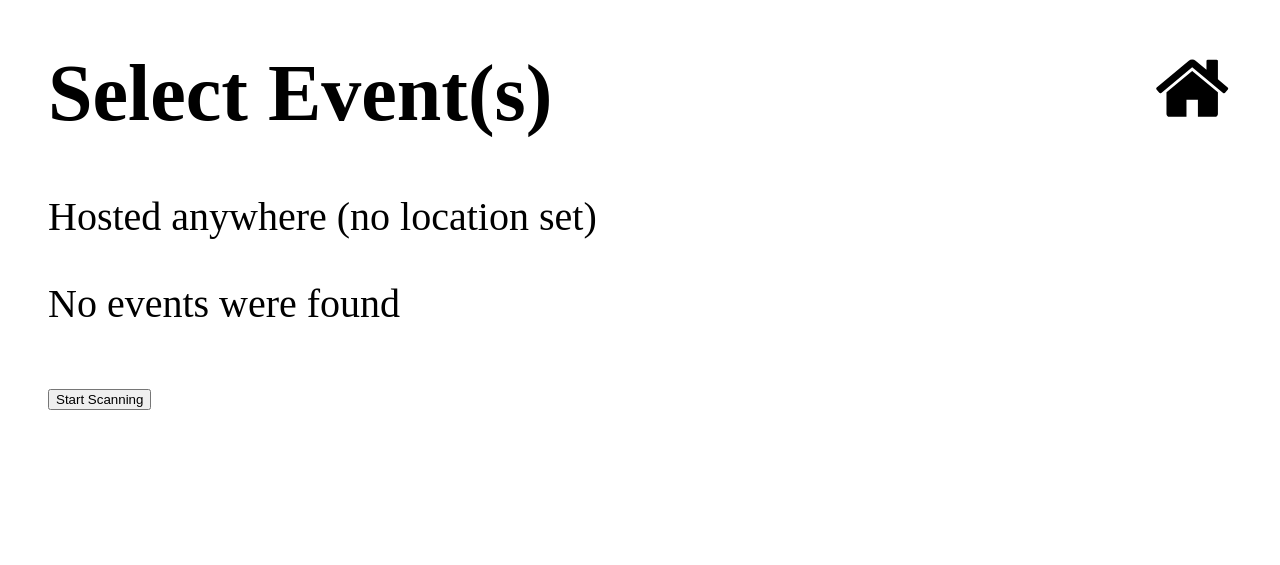
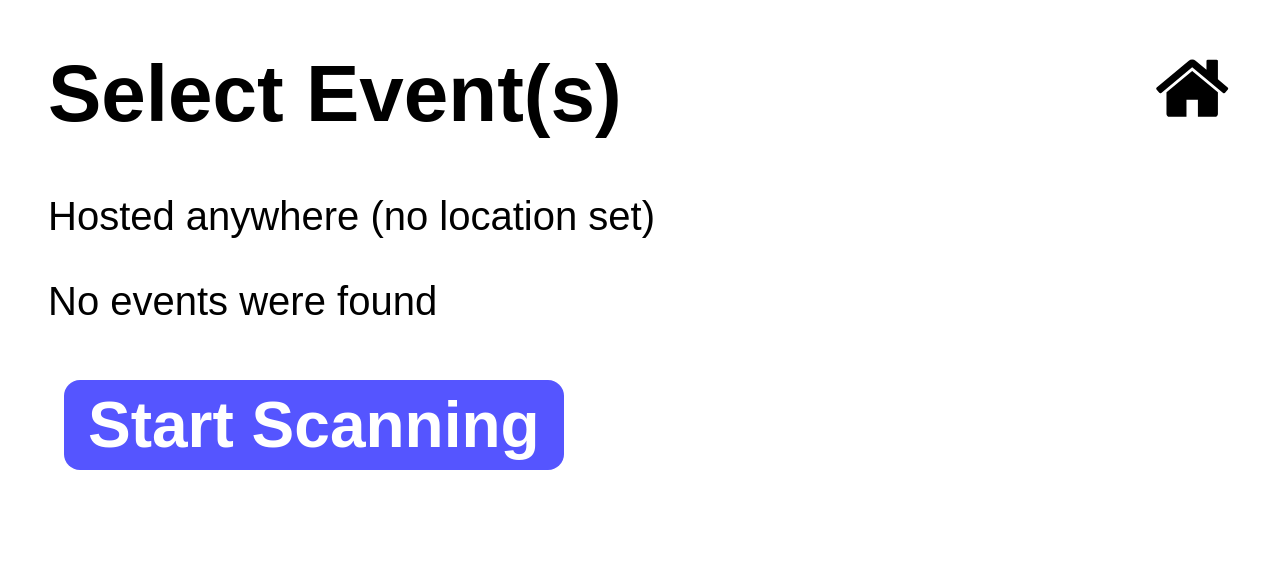
Before and after one commit to melbcc/QR-Code-Reader, a Django app: page /config/events in a window 1280 px wide. Shown: the top 565 px of the page. Run offline with Django 3.2, Linux system fonts and the light colour scheme; data comes from the database, SQL or seed files in the repository; parts of the project's set-up code (start-up, migrations or seed data) failed here and were passed over.

Commit message:
config button more touch-friendly

```diff
--- a/webapp/scanner/static/scanner/css/config.css
+++ b/webapp/scanner/static/scanner/css/config.css
@@ -1,4 +1,5 @@
 body {
+  font-family: sans-serif;
   font-size: 5vh;
   padding: 5vh;
 }
@@ -6,3 +7,23 @@ body {
 h1,h2,h3,h4 {
   margin-top: 0;
 }
+
+.button {
+    cursor: pointer;
+    background: #55f;
+
+    /* border */
+    border: 2vh;
+    border-color: #00f;
+    border-radius: 2vh;
+
+    /* spacing */
+    padding: 1vh 3vh;
+    margin: 2vh;
+
+    /* text */
+    text-align: center;
+    font-weight: bold;
+    font-size: 8vh;
+    color: white;
+}
--- a/webapp/scanner/templates/config-events.html
+++ b/webapp/scanner/templates/config-events.html
@@ -46,7 +46,7 @@
       {% endif %}
 
       <p>
-        <input type="submit" value="Start Scanning">
+        <input type="submit" value="Start Scanning" class="button">
       </p>
     </form>
 
```
